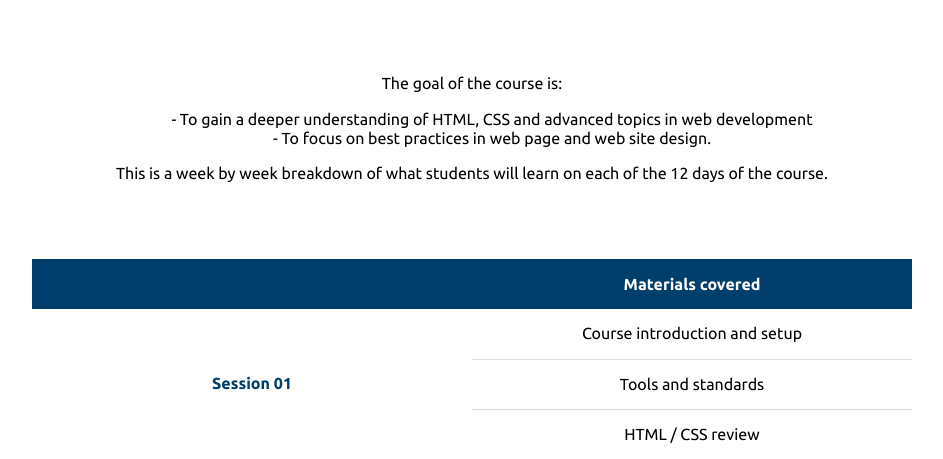
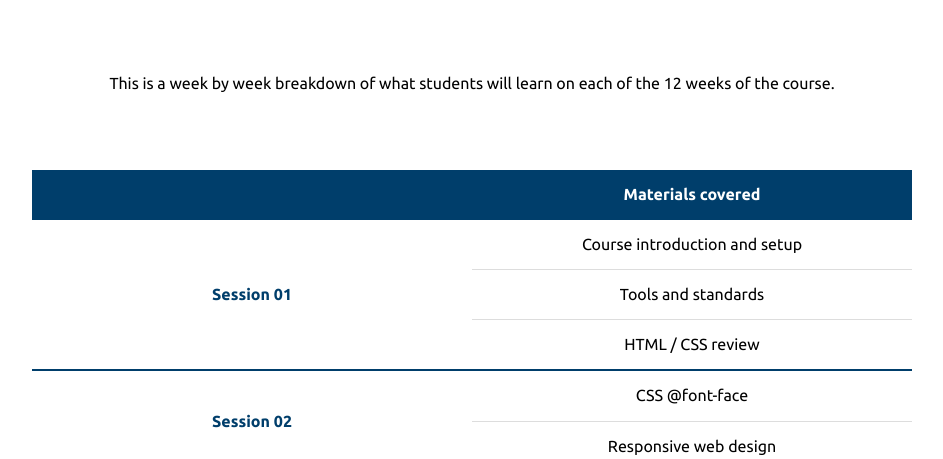
Before and after one commit to laurenthiasherly/1950-final, a PHP site: page /schedule.php in a window 1280 px wide. Shown: the part 465-924 px from the top of the page, without its empty margins (168-1111 px from the left). Run offline with PHP 8.4, Linux system fonts and the light colour scheme; some libraries are stand-ins or nearby versions.

Commit message:
took out the course goal from schedule page

```diff
--- a/schedule.php
+++ b/schedule.php
@@ -9,12 +9,8 @@
 		</div>
 		<div class="schedule maxwidth center text-center">
 			<div class="scheduleDesc">
-				<p> <br><br> The goal of the course is:
-					<ul>
-						<li>- To gain a deeper understanding of HTML, CSS and advanced topics in web development</li>
-						<li>- To focus on best practices in web page and web site design.</li>
-					</ul>
-					This is a week by week breakdown of what students will learn on each of the 12 days of the course.</p>
+				<p> <br><br>
+					This is a week by week breakdown of what students will learn on each of the 12 weeks of the course.</p>
 			</div>
 			<table class="center">
 				<tr>
```
